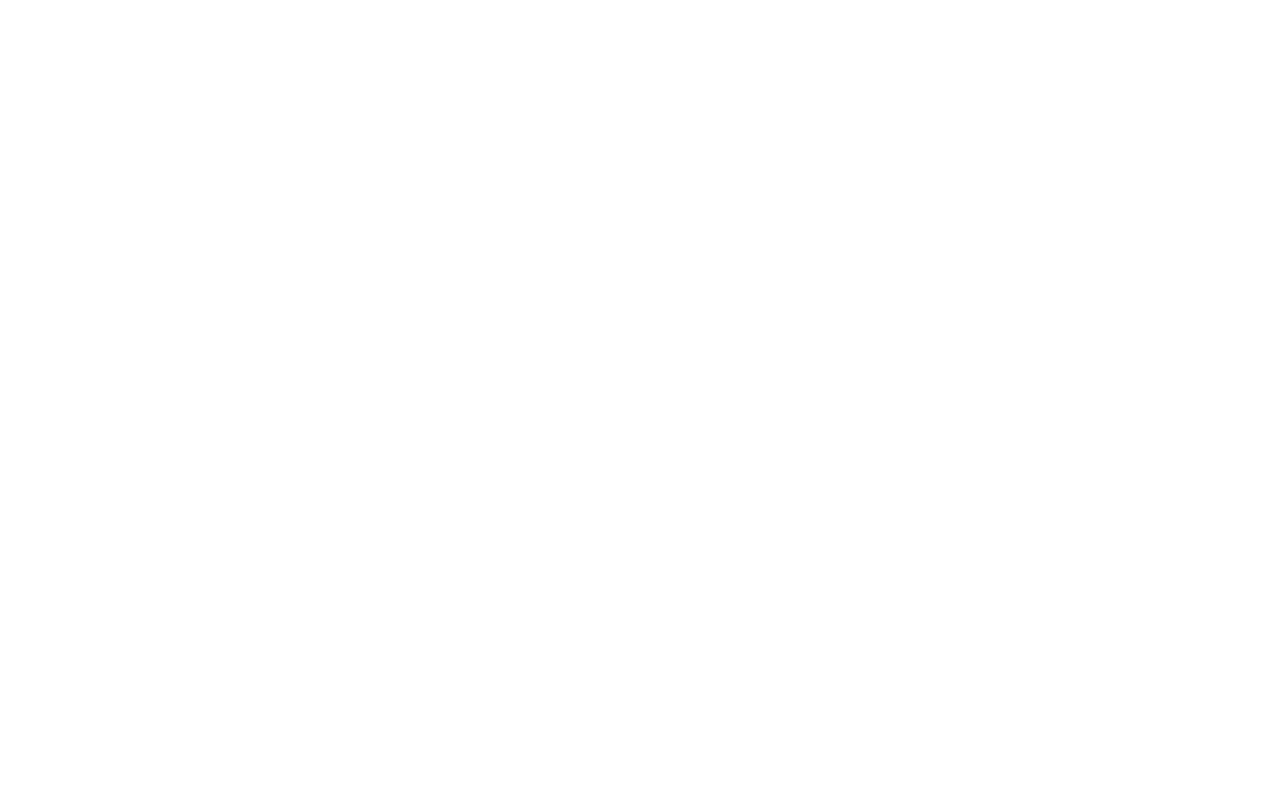
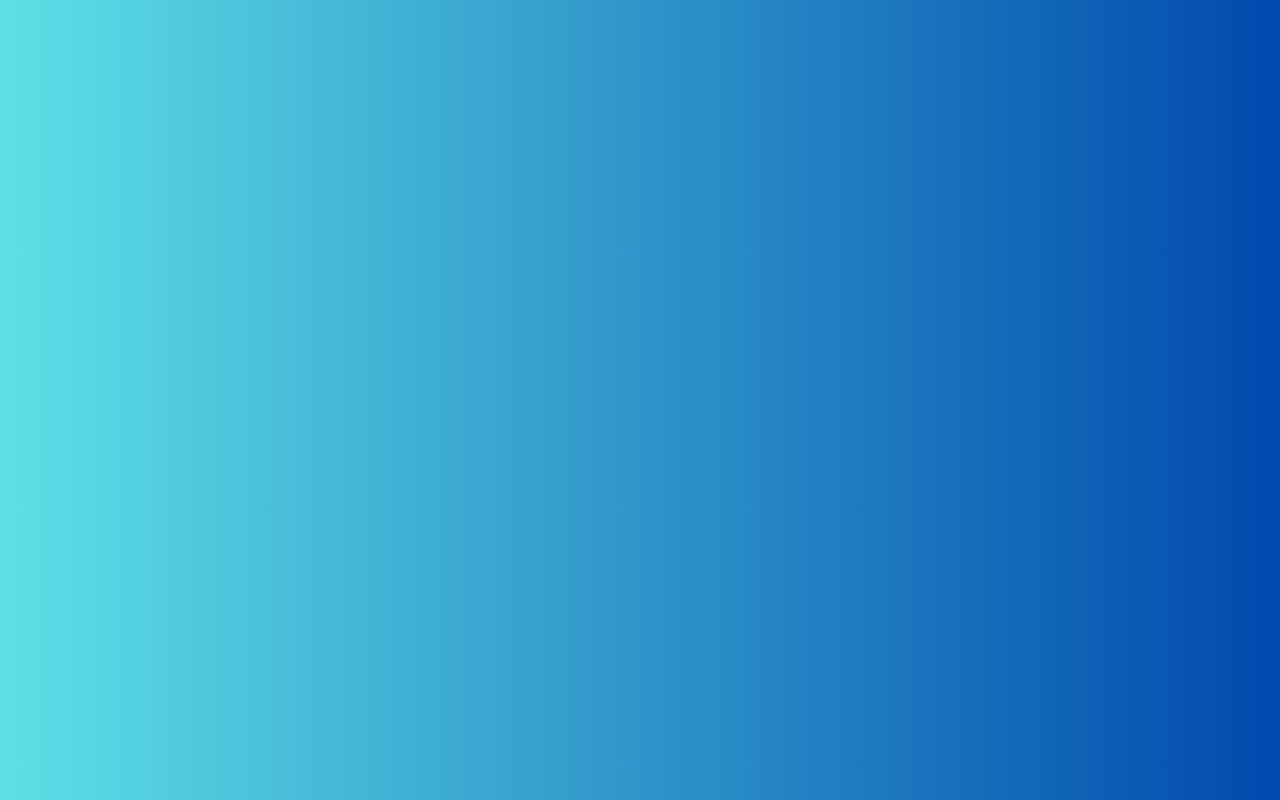
Before and after one commit to Lavanderia-Aqua-Elite/LandingPage_AquaElite, a React (Vite) app: page /service in a window 1280 px wide. Before the commit this address had no page. Built offline with nearby package versions, Linux system fonts and the light colour scheme.

Commit message:
Mejorando el diseño

```diff
--- a/src/pages/Home.jsx
+++ b/src/pages/Home.jsx
@@ -4,7 +4,8 @@
 import ImageMain from '../components/ImageMain';
 import movilappPreview from '../hooks/image';
 import Phone from '../components/Phone';
-import MainTitle from '../components/MainTitle';
+import MainTitle from '../components/MainTitle'
+
 
 // Exporta por defecto el componente y lo crea
 export default function Home() {
@@ -41,6 +42,7 @@
                             <Phone backgroundImage={movilappPreview.movilJpg}/>
                         </div>
                     </section>
+
                 </main>
 
             </div>
--- a/src/pages/Service.jsx
+++ b/src/pages/Service.jsx
@@ -6,7 +6,7 @@
     return (
         <div className={classes.contentService}>
 
-            <section className={classes.sectionService}>
+            <section className="sectionService">
 
             </section>
         </div>
--- a/src/routes/AppRoutes.jsx
+++ b/src/routes/AppRoutes.jsx
@@ -1,9 +1,9 @@
 // Importa los módulos necesarios
-import React from "react";
 import { BrowserRouter as Router, Routes, Route } from "react-router-dom";
 
 // Importar páginas
 import Home from "../pages/Home";
+import Service from "../pages/Service";
 
 // Exporta por defecto y crea el componente para manejar las rutas
 export default function AppRoutes() {
@@ -11,6 +11,7 @@
         <Router>
             <Routes>
                 <Route path="/" element={<Home />} />
+                <Route path="/service" element={<Service />} />
             </Routes>
         </Router>
     );
--- a/src/styles/Service.module.css
+++ b/src/styles/Service.module.css
@@ -3,5 +3,7 @@
 
 /* Modulo css de Home */
 .contentService {
+    width: 100%;
+    height: 100dvh; /* O el alto que prefieras */
     background: var(--bg-services);
 }
```
Also changed, not shown: src/styles/SubTitle.module.css (added, +10 -0 lines).
